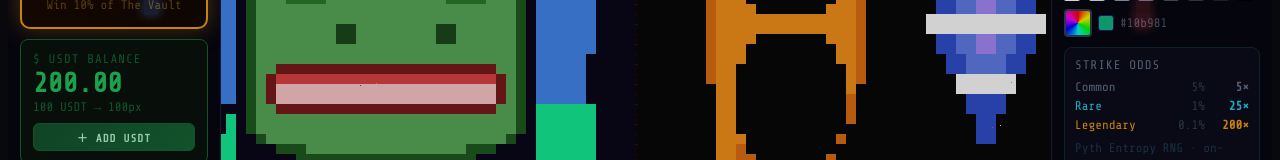
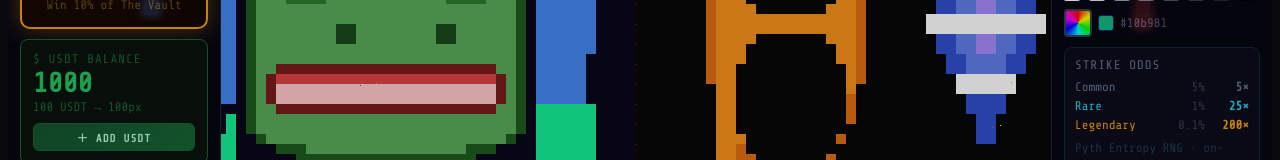
Before and after one commit to alnany/canvas, a Next.js app: page /play in a window 1280 px wide. Shown: the part 157-317 px from the top of the page. Built offline with nearby package versions, Linux system fonts and the light colour scheme.

Commit message:
fix(play): default USDT balance 1000, remove decimals from balance + win popup

```diff
--- a/app/play/page.tsx
+++ b/app/play/page.tsx
@@ -14,7 +14,7 @@ const HOLD_REWARD_RATE = 0.5 / 3600;
 
 // ── USDT Economy ─────────────────────────────────────────────────────────────
 const PIXEL_COST_USDT = 1;               // USDT per placement
-const USDT_START      = 200;             // demo starting balance
+const USDT_START      = 1000;             // demo starting balance
 // Prize table — 97% RTP (EV = 0.97 USDT per 1 USDT bet)
 const USDT_PRIZES = [
   { mult: 0,   label: "—",     prob: 0.380 },  // 38% loss
@@ -899,7 +899,7 @@ export default function Play() {
               )}
             </div>
             <div style={{fontSize:27.5,fontWeight:"bold",color:topUpFlash?"#a3e635":"#22c55e",lineHeight:1,transition:"color 0.4s"}}>
-              {usdt.toFixed(2)}
+              {Math.round(usdt)}
             </div>
             <div style={{fontSize:12.5,color:"#166534",marginTop:3}}>
               {BET_TIERS[betIdx].usdt} USDT → {BET_TIERS[betIdx].pixels}px
@@ -1116,7 +1116,7 @@ export default function Play() {
                 display:"flex",flexDirection:"column",alignItems:"center",gap:0,
               }}>
                 <div style={{fontSize:12.5,color:"#4ade80",marginBottom:6,letterSpacing:2,lineHeight:1.4,textAlign:"center"}}>{shiftNonLatin(`${T('sol_win_label')} ${usdtWin.label}`)}</div>
-                <div style={{fontSize:30,color:"#22c55e",fontWeight:"bold",lineHeight:1.2,textAlign:"center"}}>+{usdtWin.amount.toFixed(4)}</div>
+                <div style={{fontSize:30,color:"#22c55e",fontWeight:"bold",lineHeight:1.2,textAlign:"center"}}>+{Math.round(usdtWin.amount)}</div>
                 <div style={{fontSize:12.5,color:"#166534",marginTop:4,lineHeight:1.4,textAlign:"center"}}>{shiftNonLatin(T('sol_returned'))}</div>
               </div>
             </div>
@@ -1517,7 +1517,7 @@ export default function Play() {
             <div style={{display:"flex",gap:8,flexShrink:0,alignItems:"center"}}>
               <div style={{display:"flex",flexDirection:"column",alignItems:"flex-end",gap:1}}>
                 <span style={{fontSize:9,color:"#64748b",letterSpacing:0.5}}>USDT</span>
-                <span style={{fontSize:13,color:"#22d3ee",fontWeight:"bold",lineHeight:1}}>${usdt.toFixed(2)}</span>
+                <span style={{fontSize:13,color:"#22d3ee",fontWeight:"bold",lineHeight:1}}>${Math.round(usdt)}</span>
               </div>
               <div style={{width:1,height:28,background:"#1e1e3f"}}/>
               <div style={{display:"flex",flexDirection:"column",alignItems:"flex-end",gap:1}}>
```
